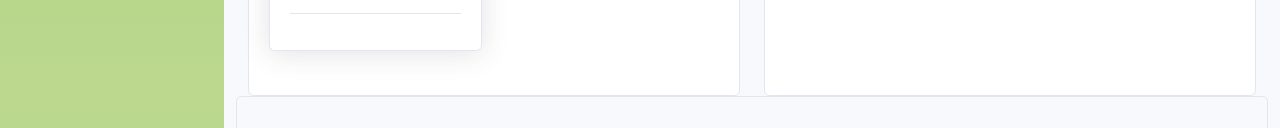
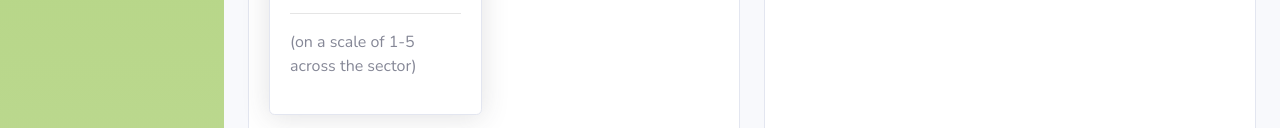
Before and after one commit to CP-AoR-Ukraine/Localization-Dashboard, a plain HTML site: page partnerships.html in a window 1280 px wide. Shown: the part 2139-2267 px from the top of the page. Drawn offline with nearby package versions, Linux system fonts and the light colour scheme.

Commit message:
Update partnerships.html

```diff
--- a/partnerships.html
+++ b/partnerships.html
@@ -130,6 +130,7 @@
                                         <canvas id="QOP"></canvas>
                                     </div>
                                     <hr>
+					<p>(on a scale of 1-5 across the sector)</p>
 
 
                                 </div>
```
